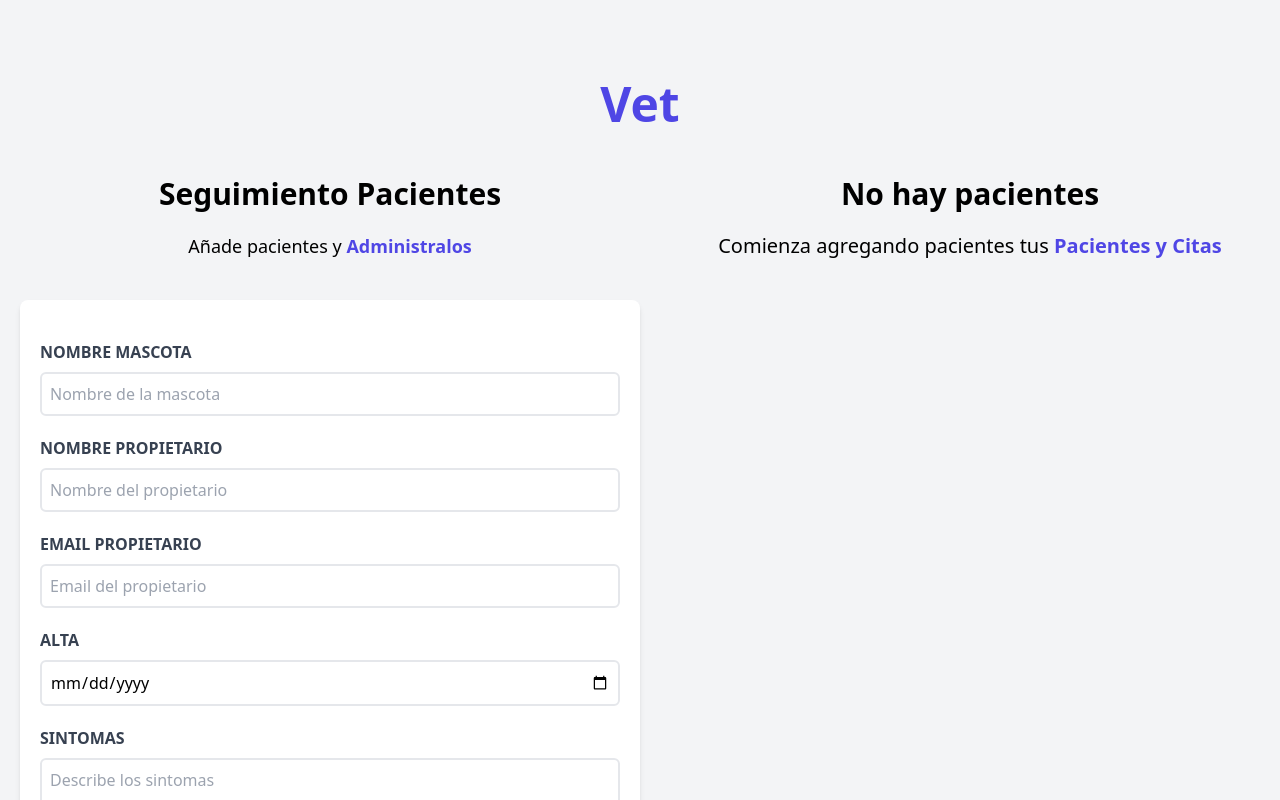
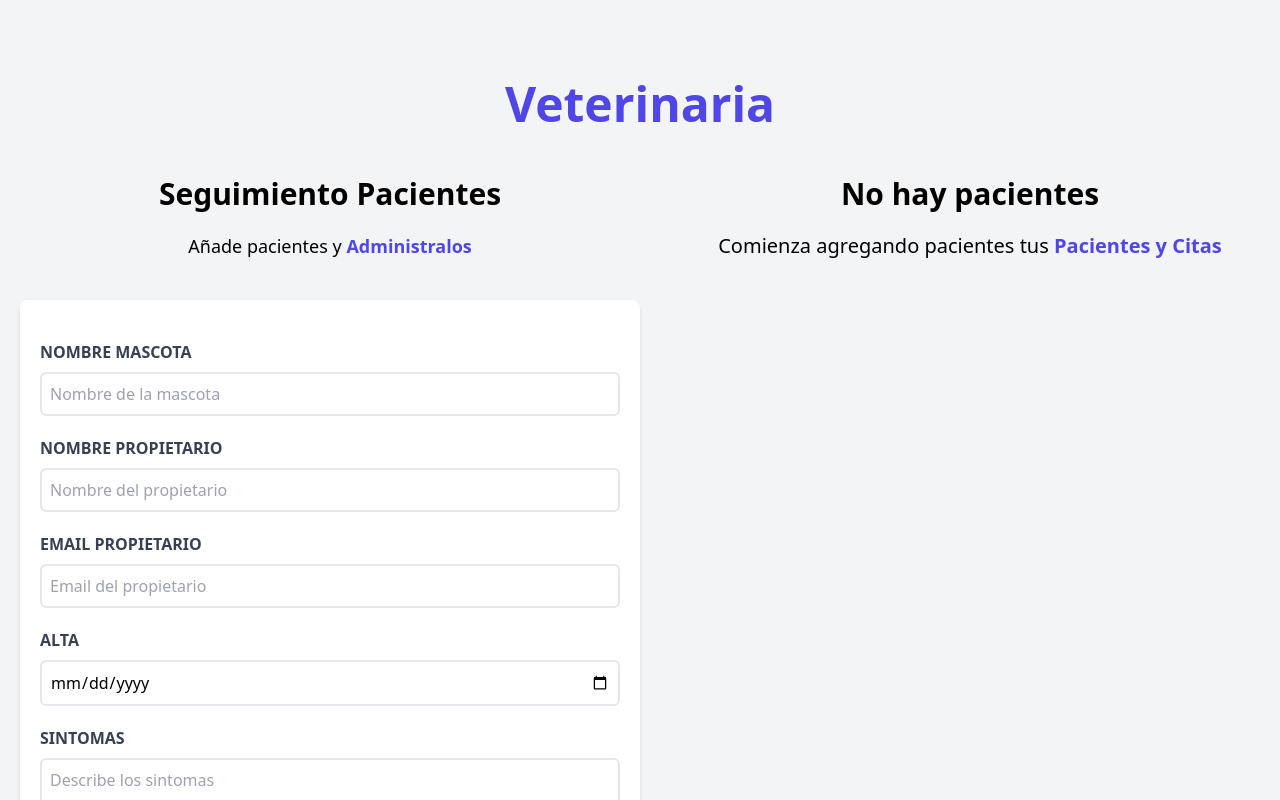
Before and after one commit to orlandoperezarenas/veterinaria_react_vite, a React (Vite) app: page / in a window 1280 px wide. Shown: the top 800 px of the page. Built offline with nearby package versions, Linux system fonts and the light colour scheme.

Commit message:
testing again lpm

```diff
--- a/src/components/Header.jsx
+++ b/src/components/Header.jsx
@@ -2,7 +2,7 @@
 const Header = () => {
   return (
       <h1 className="font-black text-5xl text-center md:w-2/3 mx-auto">
-          <span className="text-indigo-600">Vet</span>
+          <span className="text-indigo-600">Veterinaria</span>
       </h1>
   )
 }
```
